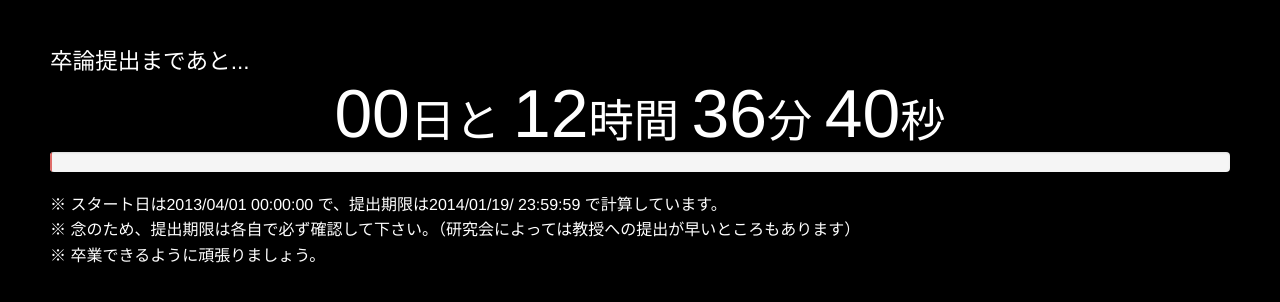
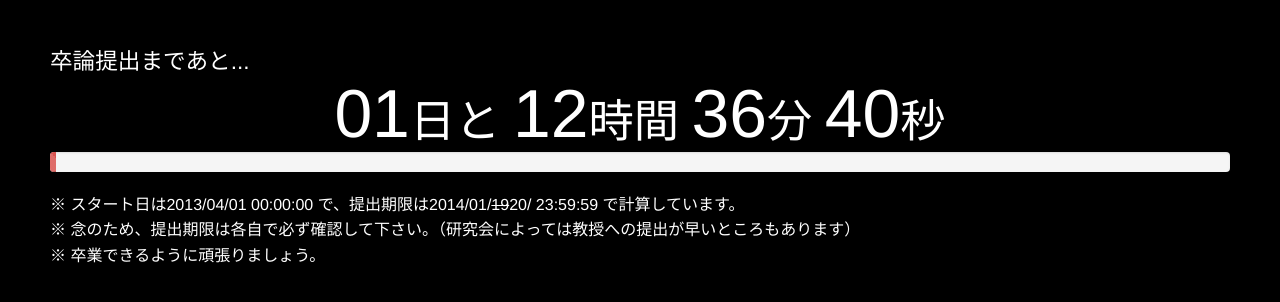
Before and after one commit to saxsir/so2proTimer, a plain HTML site: page index.html in a window 1280 px wide. Drawn offline with Linux system fonts and the light colour scheme.

Commit message:
Fix due date.

```diff
--- a/index.html
+++ b/index.html
@@ -30,7 +30,7 @@
       </section>
       <section id="info">
         <ul>
-          <li>スタート日は2013/04/01 00:00:00 で、提出期限は2014/01/19/ 23:59:59 で計算しています。</li>
+          <li>スタート日は2013/04/01 00:00:00 で、提出期限は2014/01/<del>19</del>20/ 23:59:59 で計算しています。</li>
           <li>念のため、提出期限は各自で必ず確認して下さい。（研究会によっては教授への提出が早いところもあります）</li>
           <li>卒業できるように頑張りましょう。</li>
         </ul>
--- a/scripts/app.js
+++ b/scripts/app.js
@@ -16,7 +16,7 @@
 
   // 2014/1/19 23:59:59まで
   var startTime = new Date(2013, 3, 1, 0, 0, 0),
-    deadline = new Date(2014, 0, 19, 23, 59, 59),
+    deadline = new Date(2014, 0, 20, 23, 59, 59),
     allTerm = ((deadline - startTime) / 1000) | 0,
     days = d.getElementById('days'),
     hours = d.getElementById('hours'),
```
